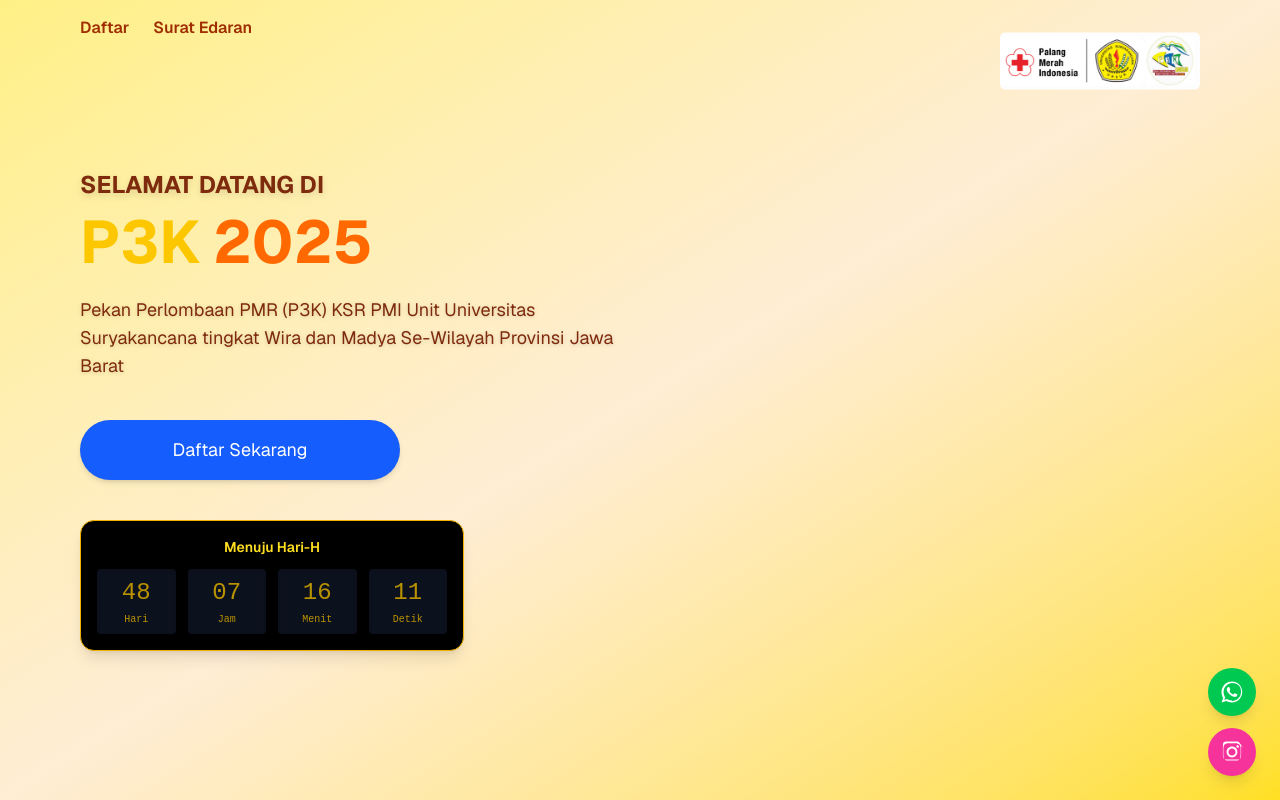
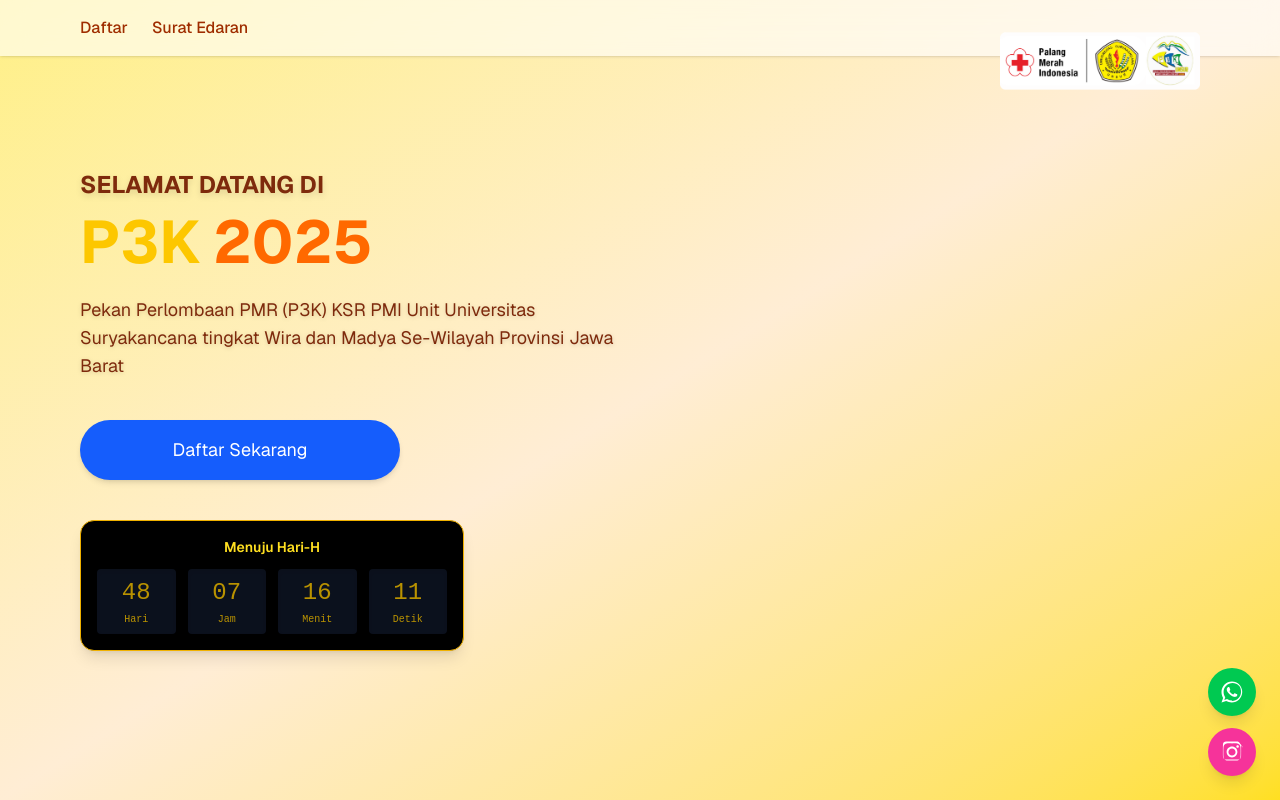
Before and after one commit to rynnlf12/P3K-2025, a Next.js app: page / in a window 1280 px wide. Built offline with nearby package versions, Linux system fonts and the light colour scheme.

Commit message:
update navbar

```diff
--- a/src/app/globals.css
+++ b/src/app/globals.css
@@ -4,6 +4,21 @@
 
 .font-digital {
   font-family: 'Share Tech Mono', monospace;
+}
+
+@keyframes slide-in-left {
+  from {
+    transform: translateX(-100%);
+    opacity: 0;
+  }
+  to {
+    transform: translateX(0);
+    opacity: 1;
+  }
+}
+
+.animate-slide-in-left {
+  animation: slide-in-left 0.3s ease-out;
 }
 
 
--- a/src/app/page.tsx
+++ b/src/app/page.tsx
@@ -73,14 +73,15 @@ export default function Home() {
         )}
 
 
-        {/* Navbar */}
-        <div className="w-full px-4 md:px-20 py-4 flex items-center justify-between bg-transparent absolute top-0 left-0 z-50">
+      {/* Navbar */}
+      <header className="fixed top-0 left-0 w-full z-50 backdrop-blur-md bg-white/60 shadow-sm">
+        <div className="max-w-7xl mx-auto flex items-center justify-between px-4 md:px-20 py-4">
 
           {/* Desktop menu */}
-          <div className="hidden md:flex gap-6">
+          <nav className="hidden md:flex gap-6">
             <Link
               href="/daftar"
-              className="text-orange-800 font-semibold hover:text-orange-600 transition"
+              className="text-orange-800 font-medium hover:text-orange-600 transition-colors"
             >
               Daftar
             </Link>
@@ -88,13 +89,13 @@ export default function Home() {
               href="https://drive.google.com/drive/folders/1HAsBXoPitXxJXpGss1smselXrWCHH5Jo?usp=sharing"
               target="_blank"
               rel="noopener noreferrer"
-              className="text-orange-800 font-semibold hover:text-orange-600 transition"
+              className="text-orange-800 font-medium hover:text-orange-600 transition-colors"
             >
               Surat Edaran
             </a>
-          </div>
+          </nav>
 
-          {/* Hamburger button (mobile) */}
+          {/* Hamburger menu (mobile) */}
           <button
             onClick={() => setSidebarOpen(true)}
             className="md:hidden text-orange-800 focus:outline-none"
@@ -110,6 +111,7 @@ export default function Home() {
             </svg>
           </button>
         </div>
+      </header>
 
       {/* Logo pojok kanan atas */}
       <div className="absolute top-1 right-4 md:right-20 z-50">
```
